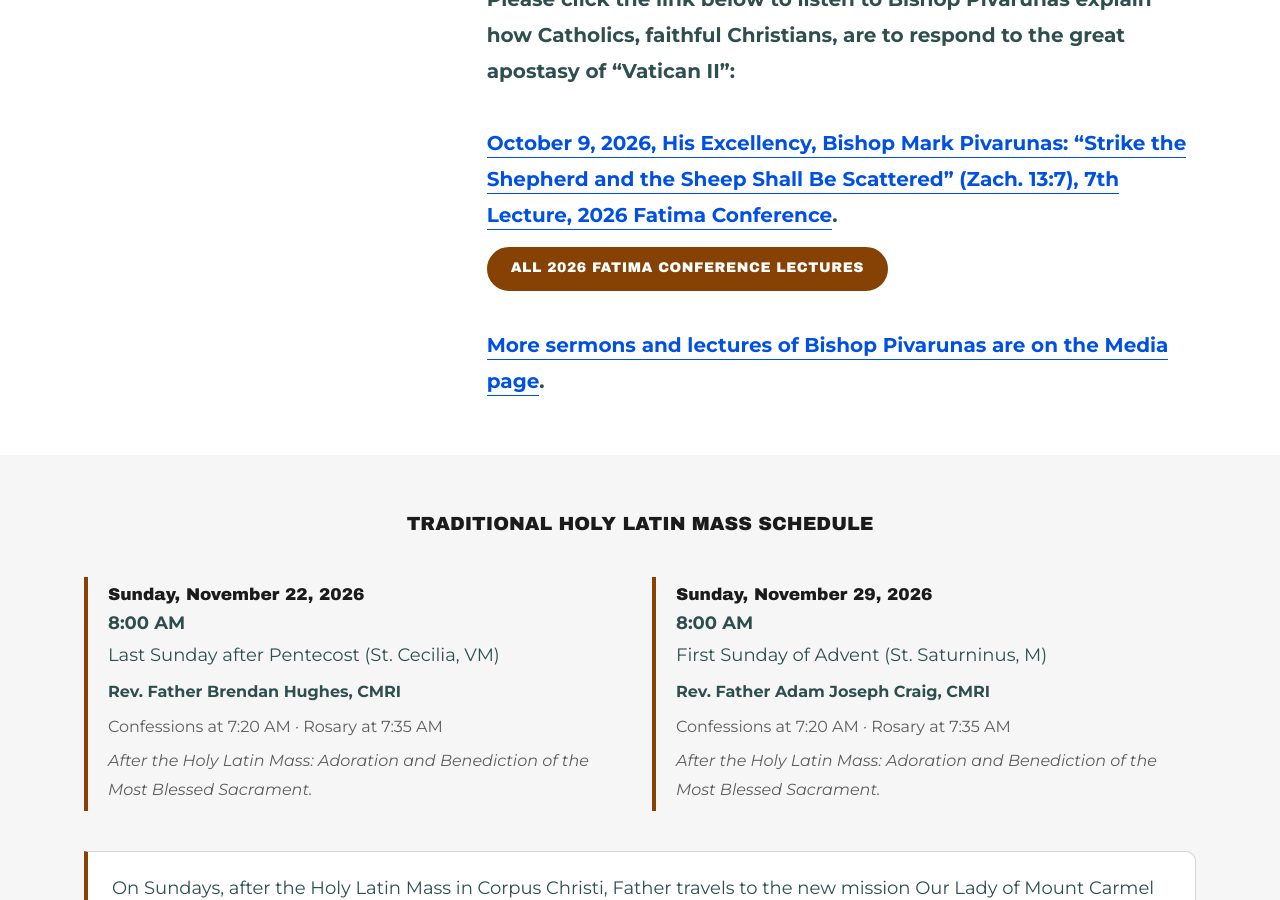
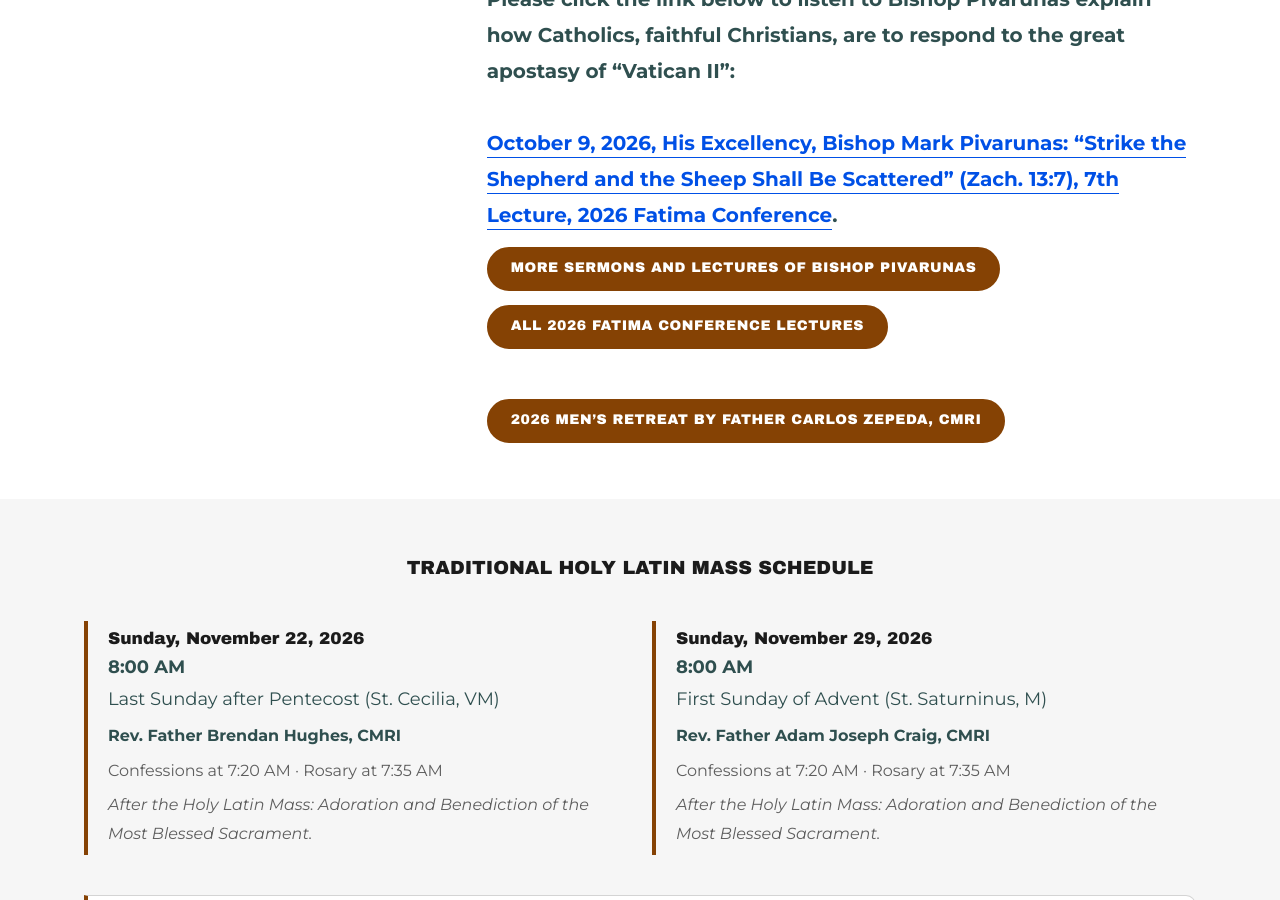
Before and after one commit to ourladymhtchurch/ourladymhtchurch.github.io, a Jekyll site: the page built from index.html, in a window 1280 px wide and 900 px high, scrolled down 1682 px. Built offline with Jekyll 4.4.1, drawn with Linux system fonts in a browser that asks for light colours.

Commit message:
Chapel News: make the Bishop Pivarunas Media page link a button above the Fatima Conference button, and add a 2026 Men's Retreat button

```diff
--- a/index.html
+++ b/index.html
@@ -30,9 +30,10 @@ first video listed there.
 <p><strong>Please click the link below to listen to Bishop Pivarunas explain how Catholics, faithful Christians, are to respond to the great apostasy of “Vatican II”:</strong></p>
 <p><br></p>
 <p><a href="https://www.youtube.com/watch?v=v6ElD6rhY74" target="_blank" rel="noopener"><strong>October 9, 2026, His Excellency, Bishop Mark Pivarunas: “Strike the Shepherd and the Sheep Shall Be Scattered” (Zach. 13:7), 7th Lecture, 2026 Fatima Conference</strong></a><strong>.</strong></p>
+<p class="rich__button"><a class="btn" href="{{ '/sermons/#selected-sermons-or-lectures-of-bishop-pivarunas' | relative_url }}">More Sermons and Lectures of Bishop Pivarunas</a></p>
 <p class="rich__button"><a class="btn" href="https://cmri.org/about-cmri/fatima-apostolate/annual-fatima-conference/2026-fatima-conference-lectures-and-pontifical-high-mass/" target="_blank" rel="noopener">All 2026 Fatima Conference Lectures</a></p>
 <p><br></p>
-<p><a href="{{ '/sermons/#selected-sermons-or-lectures-of-bishop-pivarunas' | relative_url }}"><strong>More sermons and lectures of Bishop Pivarunas are on the Media page</strong></a><strong>.</strong></p>
+<p class="rich__button"><a class="btn" href="https://www.stmichaels.org/media/retreat-talks/" target="_blank" rel="noopener">2026 Men’s Retreat by Father Carlos Zepeda, CMRI</a></p>
       </div>
     </div>
     {% if site.data.notices.items.size > 0 %}
```
